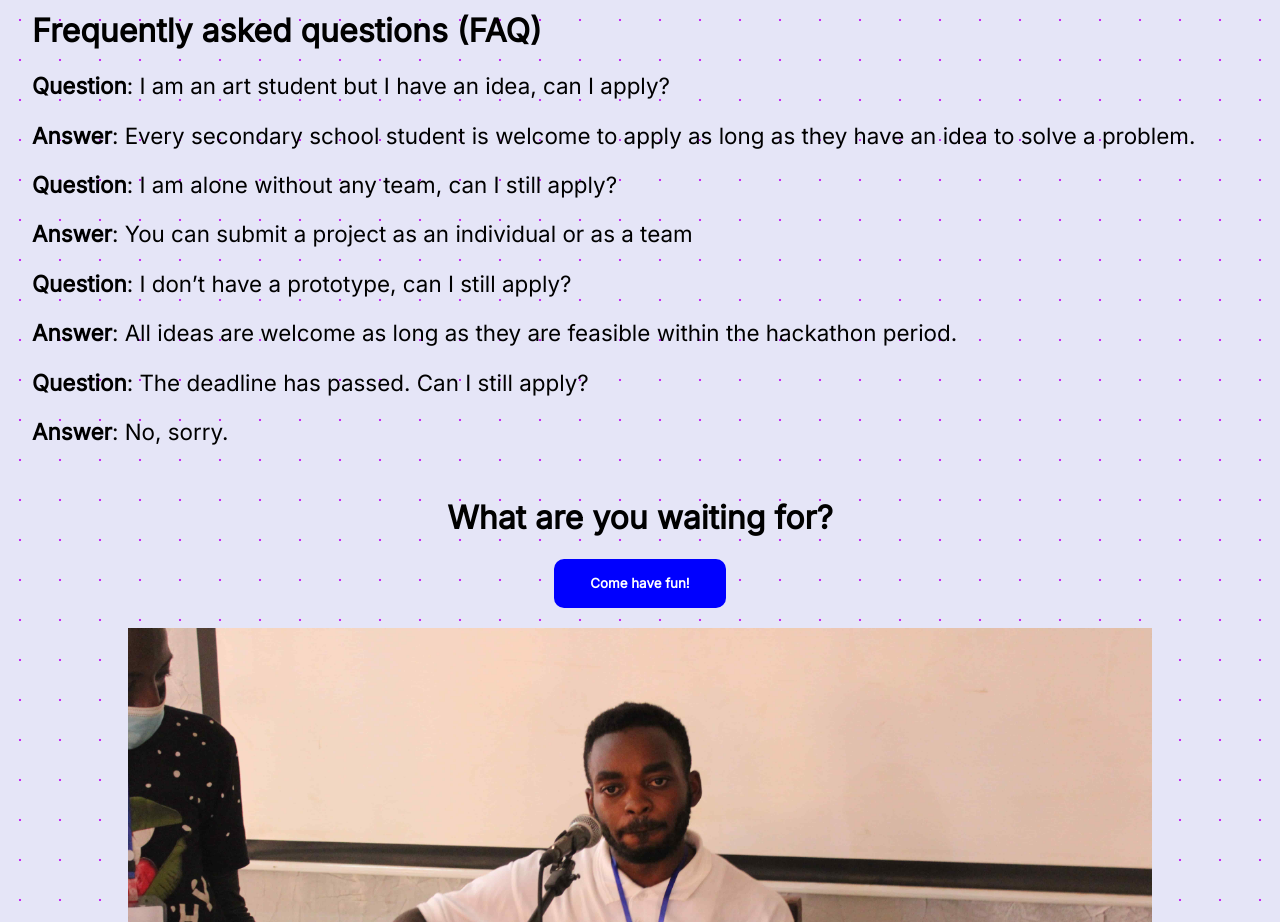
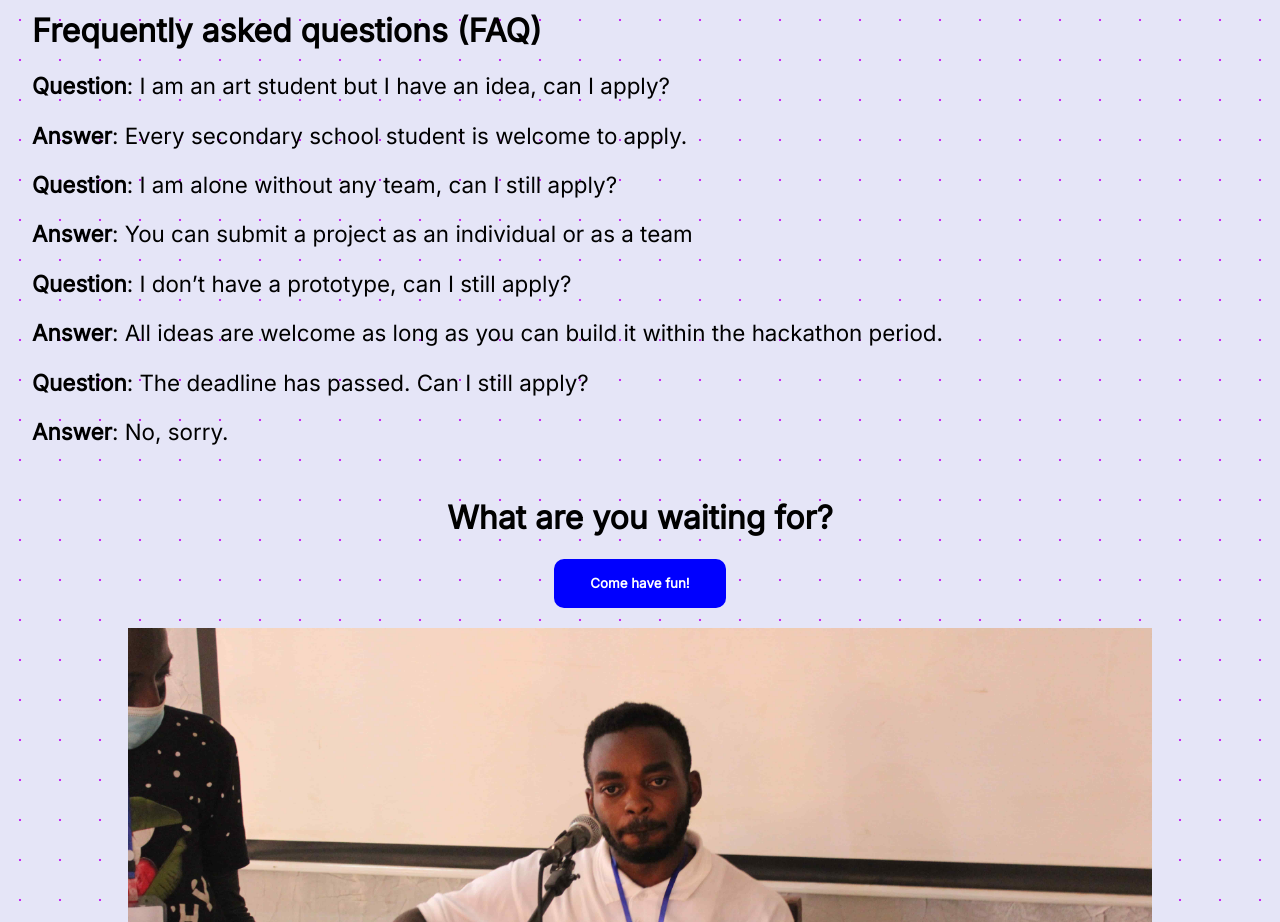
Before and after one commit to JosiasAurel/ticsummit, a Next.js app: page / in a window 1280 px wide. Shown: the part 2280-3202 px from the top of the page. Built offline with nearby package versions, Linux system fonts and the light colour scheme.

Commit message:
update FAQ answers

```diff
--- a/constants.js
+++ b/constants.js
@@ -58,7 +58,7 @@ export const detailedInfos = {
 export const faq = [
     {
         q: "I am an art student but I have an idea, can I apply?",
-        a: "Every secondary school student is welcome to apply as long as they have an idea to solve a problem.",
+        a: "Every secondary school student is welcome to apply.",
     },
     {
         q: "I am alone without any team, can I still apply?",
@@ -66,7 +66,7 @@ export const faq = [
     },
     {
         q: "I don’t have a prototype, can I still apply?",
-        a: "All ideas are welcome as long as they are feasible within the hackathon period.",
+        a: "All ideas are welcome as long as you can build it within the hackathon period.",
     },
     {
         q: "The deadline has passed. Can I still apply?",
```
